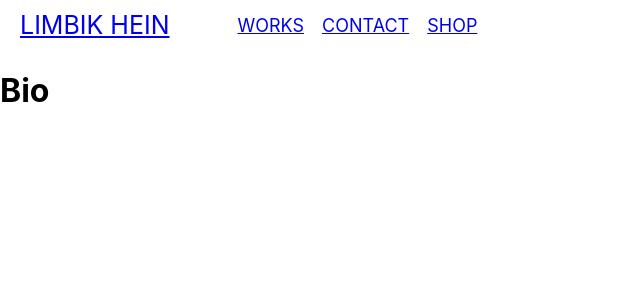
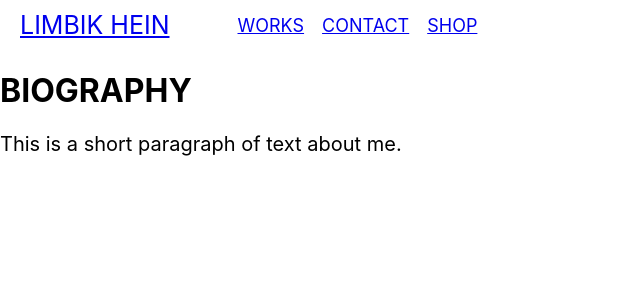
Before and after one commit to iLBigga/limbik_hein_website, a React (Create React App) app: page / in a window 1280 px wide. Shown: the top 300 px of the page, without its empty margins (0-640 px from the left). Built offline with nearby package versions, Linux system fonts and the light colour scheme.

Commit message:
added pages

```diff
--- a/package.json
+++ b/package.json
@@ -3,9 +3,6 @@
   "version": "0.1.0",
   "private": true,
   "dependencies": {
-    "@testing-library/jest-dom": "^5.16.5",
-    "@testing-library/react": "^13.4.0",
-    "@testing-library/user-event": "^13.5.0",
     "react": "^18.2.0",
     "react-dom": "^18.2.0",
     "react-router-dom": "^6.6.1",
--- a/public/index.html
+++ b/public/index.html
@@ -24,20 +24,10 @@
       work correctly both with client-side routing and a non-root public URL.
       Learn how to configure a non-root public URL by running `npm run build`.
     -->
-    <title>React App</title>
+    <title>LIMBIK HEIN</title>
   </head>
   <body>
     <noscript>You need to enable JavaScript to run this app.</noscript>
     <div id="root"></div>
-    <!--
-      This HTML file is a template.
-      If you open it directly in the browser, you will see an empty page.
-
-      You can add webfonts, meta tags, or analytics to this file.
-      The build step will place the bundled scripts into the <body> tag.
-
-      To begin the development, run `npm start` or `yarn start`.
-      To create a production bundle, use `npm run build` or `yarn build`.
-    -->
   </body>
 </html>
--- a/src/App.js
+++ b/src/App.js
@@ -3,13 +3,8 @@ import './App.css';
 import './style.css';
 
 //Pages
-// import {Biography, Works, ComingSoon} from './pages/pages.js';
-import Biography from './pages/biography.js';
-import Works from './pages/works.js';
-import ComingSoon from './pages/coming-soon.js';
+import {Biography, Works, ComingSoon} from './pages/pages';
 
-//Components
-// import BioSection from './components/biosection.js';
 
 function App() {
   return (
@@ -29,15 +24,12 @@ function App() {
           <Link to="/shop">SHOP</Link>
         </span>
       </header>
-      {/* <BioSection
-        title="BIOGRAPHY"
-        text="This is a short paragraph of text about me."
-      /> */}
     </div>
     <Routes>
       <Route path="/" element={ <Biography />}/>
       <Route path="/works" element={ <Works />} />
       <Route path="/contact" element={ <ComingSoon />} />
+      <Route path="/shop" element={ <ComingSoon />} />
     </Routes>
     </>
   );
--- /dev/null
+++ b/src/components/biosection.js
@@ -0,0 +1,24 @@
+
+
+export default function BioSection(props) {
+  return (
+    <div className="App-home-section">
+      <h1>{props.title}</h1>
+      <p style={{ fontSize: '20px', marginBottom: '5px' }}>{props.text}</p>
+    </div>
+  );
+}
+
+
+// export default class BioSection extends React.Component {
+//   render() {
+//     return (
+//       <div className="App-home-section">
+//         <h1>{this.props.title}</h1>
+//         <p style={{ fontSize: '20px', marginBottom: '5px' }}>
+//           {this.props.text}
+//         </p>
+//       </div>
+//     );
+//   }
+// }
--- /dev/null
+++ b/src/components/components.js
@@ -0,0 +1,5 @@
+import BioSection from './biosection'
+
+export {
+  BioSection
+}
--- a/src/pages/biography.js
+++ b/src/pages/biography.js
@@ -1,27 +1,11 @@
+
+import { BioSection } from '../components/components'
 export default function Biography() {
     return (
-      // <div className="App">
-      //   <header className="App-header">
-      //     <a class="App-header-logo" href="/bio">
-      //       LIMBIK HEIN
-      //     </a>
-      //     <a className="App-header-section" href="/works">
-      //       WORK
-      //     </a>
-      //     <a className="App-header-section" href="/contacts">
-      //       CONTACT
-      //     </a>
-      //     <a className="App-header-section" href="/shop">
-      //       SHOP
-      //     </a>
-      //   </header>
-      //   {/* <BioSection
-      //     title="BIOGRAPHY"
-      //     text="This is a short paragraph of text about me."
-      //   /> */}
-      // </div>
-      <div className="App-home-section">
-        <h1>Bio</h1>
-      </div>
+
+      <BioSection
+        title="BIOGRAPHY"
+        text="This is a short paragraph of text about me."
+      />
     );
   }
--- /dev/null
+++ b/src/pages/pages.js
@@ -0,0 +1,10 @@
+
+import Biography from './biography';
+import Works from './works';
+import ComingSoon from './coming-soon';
+
+export {
+  Biography,
+  Works,
+  ComingSoon
+}
```
